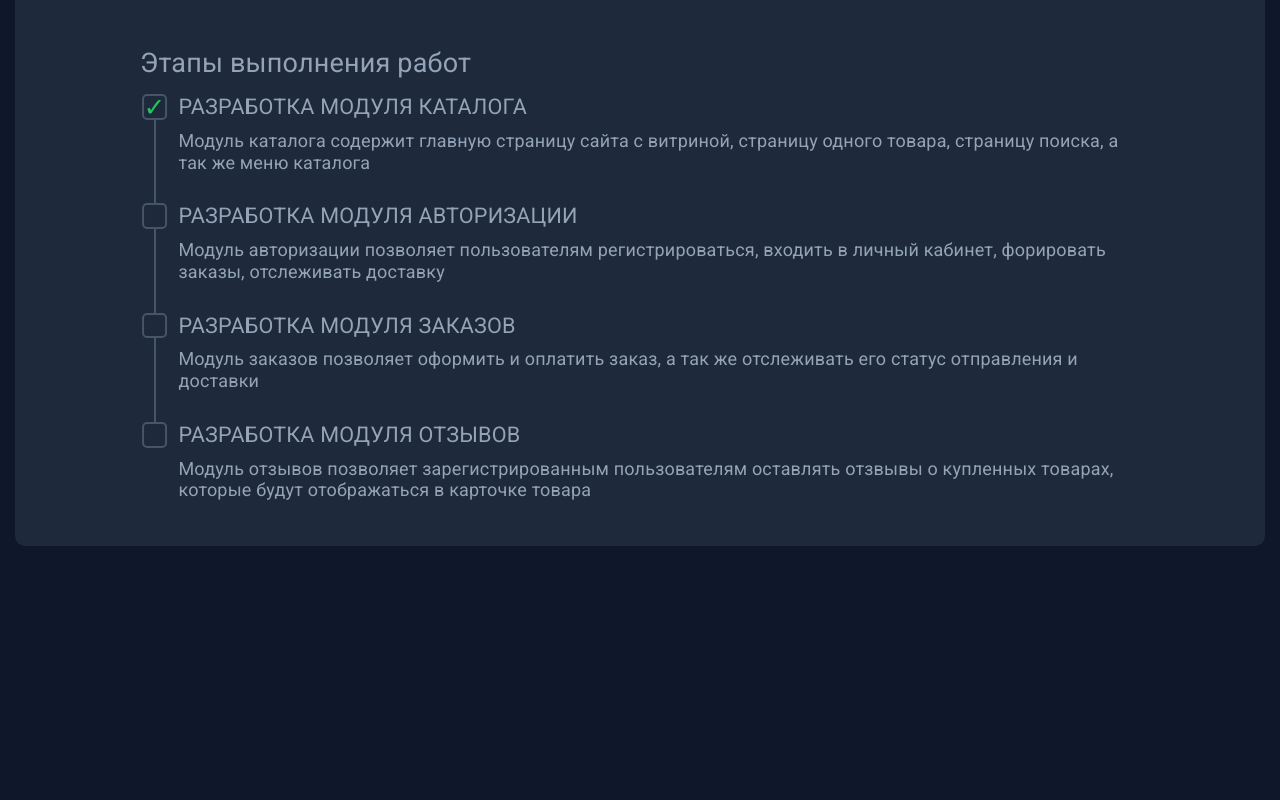
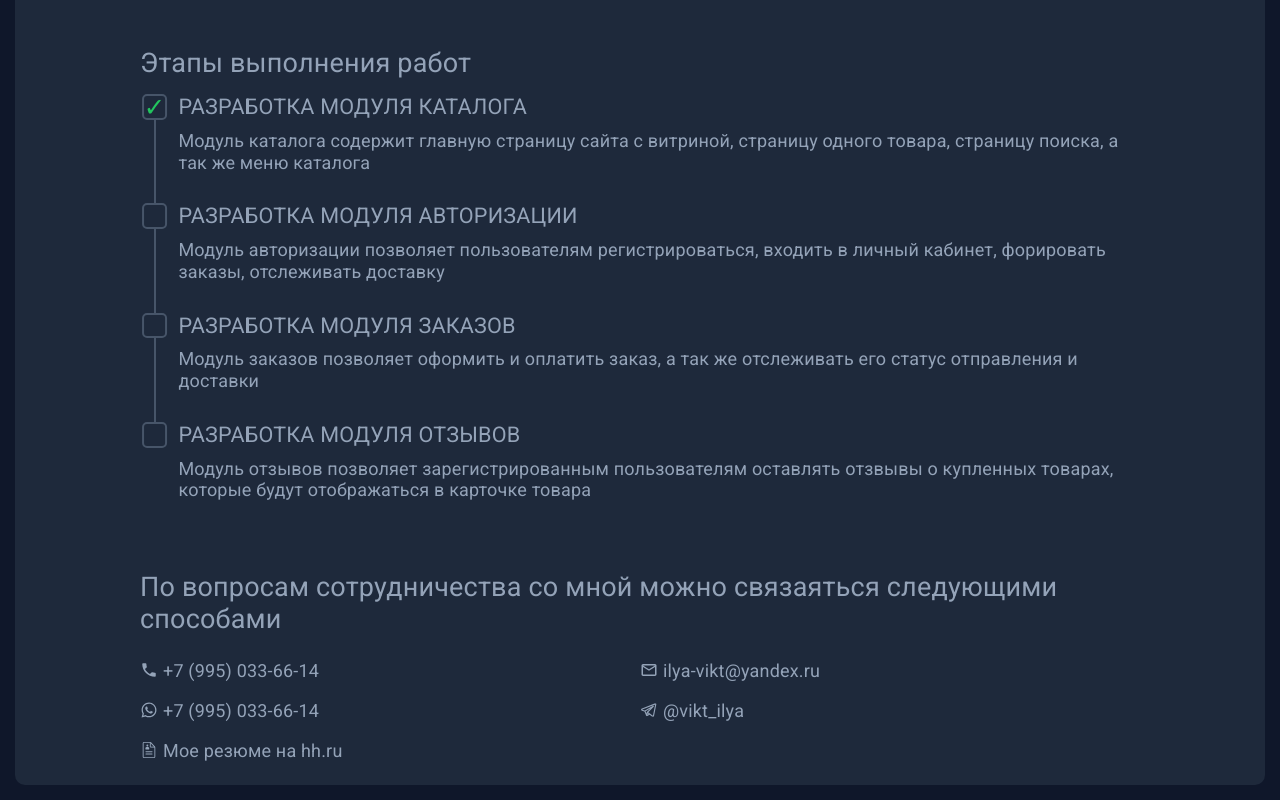
Before and after one commit to ilya-vikt/jm-frontend, a Vue app: page /about in a window 1280 px wide. Shown: the part 394-1194 px from the top of the page. Before the commit the page ends 955 px from the top, so only its background shows below. Built offline with nearby package versions, Linux system fonts and the light colour scheme; no server answers.

Commit message:
add contacts block to the About page

```diff
--- /dev/null
+++ b/src/about/blocks/AboutContacts.vue
@@ -0,0 +1,69 @@
+<template>
+  <div class="about-contacts">
+    <h2>По вопросам сотрудничества со мной можно связаяться следующими способами</h2>
+    <ul class="about-contacts__list">
+      <li>
+        <OuterLink
+          :icon="PhoneIcon"
+          href="tel:+79950336614"
+        >
+          +7 (995) 033-66-14
+        </OuterLink>
+      </li>
+      <li>
+        <OuterLink
+          :icon="MailIcon"
+          href="mailto:ilya-vikt@yandex.ru"
+          target="_blank"
+        >
+          ilya-vikt@yandex.ru
+        </OuterLink>
+      </li>
+      <li>
+        <OuterLink
+          :icon="WhatsappIcon"
+          href="https://wa.me/+79950336614"
+          target="_blank"
+        >
+          +7 (995) 033-66-14
+        </OuterLink>
+      </li>
+      <li>
+        <OuterLink
+          :icon="TelegramIcon"
+          href="https://t.me/vikt_ilya"
+          target="_blank"
+        >
+          @vikt_ilya
+        </OuterLink>
+      </li>
+    </ul>
+    <OuterLink
+      :icon="ResumeIcon"
+      href="https://hh.ru/resume/cb4d9b0cff0bf69e0f0039ed1f727148687145"
+      target="_blank"
+    >
+      Мое резюме на hh.ru
+    </OuterLink>
+  </div>
+</template>
+
+<script setup lang="ts">
+import {
+  PhoneIcon,
+  MailIcon,
+  TelegramIcon,
+  WhatsappIcon,
+  ResumeIcon
+} from '@/share/components/icons';
+import OuterLink from '@/about/components/OuterLink.vue';
+</script>
+
+<style scoped lang="scss">
+.about-contacts {
+  &__list {
+    display: grid;
+    grid-template-columns: 1fr 1fr;
+  }
+}
+</style>
--- /dev/null
+++ b/src/about/components/OuterLink.vue
@@ -0,0 +1,49 @@
+<template>
+  <a
+    :href="href"
+    class="outer-link"
+    :class="{
+      'outer-link--underline': underline
+    }"
+  >
+    <component
+      :is="icon"
+      v-if="icon"
+      class="outer-link__icon"
+    />
+    <slot />
+  </a>
+</template>
+
+<script setup lang="ts">
+defineProps<{
+  href: string;
+  icon?: Object;
+  underline?: boolean;
+}>();
+</script>
+
+<style scoped lang="scss">
+.outer-link {
+  display: inline-flex;
+  align-items: center;
+  transition: color $animation;
+  min-height: 40px;
+
+  @include mouse-hover {
+    color: var(--cl-text-hover);
+  }
+
+  &__icon {
+    width: auto;
+    height: 1rem;
+    margin-right: 5px;
+  }
+
+  &--underline {
+    text-decoration: underline;
+    text-decoration-skip-ink: none;
+    text-underline-offset: 3px;
+  }
+}
+</style>
--- a/src/about/views/AboutView.vue
+++ b/src/about/views/AboutView.vue
@@ -6,6 +6,7 @@
         <h2>Этапы выполнения работ</h2>
         <AboutTimeline class="about__timeline" />
       </div>
+      <AboutContacts />
     </div>
   </CardBase>
 </template>
@@ -14,6 +15,7 @@
 import CardBase from '@/share/components/CardBase.vue';
 import AboutArticle from '@/about/blocks/AboutArticle.vue';
 import AboutTimeline from '@/about/blocks/AboutTimeline.vue';
+import AboutContacts from '@/about/blocks/AboutContacts.vue';
 </script>
 
 <style scoped lang="scss">
--- /dev/null
+++ b/src/share/components/icons/GithubIcon.vue
@@ -0,0 +1,13 @@
+<template>
+  <svg
+    xmlns="http://www.w3.org/2000/svg"
+    width="24"
+    height="24"
+    viewBox="0 0 24 24"
+  >
+    <path
+      fill="currentColor"
+      d="M12 2A10 10 0 0 0 2 12c0 4.42 2.87 8.17 6.84 9.5c.5.08.66-.23.66-.5v-1.69c-2.77.6-3.36-1.34-3.36-1.34c-.46-1.16-1.11-1.47-1.11-1.47c-.91-.62.07-.6.07-.6c1 .07 1.53 1.03 1.53 1.03c.87 1.52 2.34 1.07 2.91.83c.09-.65.35-1.09.63-1.34c-2.22-.25-4.55-1.11-4.55-4.92c0-1.11.38-2 1.03-2.71c-.1-.25-.45-1.29.1-2.64c0 0 .84-.27 2.75 1.02c.79-.22 1.65-.33 2.5-.33c.85 0 1.71.11 2.5.33c1.91-1.29 2.75-1.02 2.75-1.02c.55 1.35.2 2.39.1 2.64c.65.71 1.03 1.6 1.03 2.71c0 3.82-2.34 4.66-4.57 4.91c.36.31.69.92.69 1.85V21c0 .27.16.59.67.5C19.14 20.16 22 16.42 22 12A10 10 0 0 0 12 2"
+    />
+  </svg>
+</template>
--- /dev/null
+++ b/src/share/components/icons/MailIcon.vue
@@ -0,0 +1,13 @@
+<template>
+  <svg
+    xmlns="http://www.w3.org/2000/svg"
+    width="24"
+    height="24"
+    viewBox="0 0 24 24"
+  >
+    <path
+      fill="currentColor"
+      d="M4 20q-.825 0-1.412-.587T2 18V6q0-.825.588-1.412T4 4h16q.825 0 1.413.588T22 6v12q0 .825-.587 1.413T20 20zm8-7L4 8v10h16V8zm0-2l8-5H4zM4 8V6v12z"
+    />
+  </svg>
+</template>
--- /dev/null
+++ b/src/share/components/icons/PhoneIcon.vue
@@ -0,0 +1,13 @@
+<template>
+  <svg
+    xmlns="http://www.w3.org/2000/svg"
+    width="24"
+    height="24"
+    viewBox="0 0 24 24"
+  >
+    <path
+      fill="currentColor"
+      d="M6.62 10.79c1.44 2.83 3.76 5.14 6.59 6.59l2.2-2.2c.27-.27.67-.36 1.02-.24c1.12.37 2.33.57 3.57.57c.55 0 1 .45 1 1V20c0 .55-.45 1-1 1c-9.39 0-17-7.61-17-17c0-.55.45-1 1-1h3.5c.55 0 1 .45 1 1c0 1.25.2 2.45.57 3.57c.11.35.03.74-.25 1.02z"
+    />
+  </svg>
+</template>
--- /dev/null
+++ b/src/share/components/icons/ResumeIcon.vue
@@ -0,0 +1,37 @@
+<template>
+  <svg
+    xmlns="http://www.w3.org/2000/svg"
+    width="24"
+    height="24"
+    viewBox="0 0 20 20"
+  >
+    <g fill="none">
+      <path
+        fill="currentColor"
+        d="M6.5 12.5a.5.5 0 0 1 0-1h7a.5.5 0 0 1 0 1zm0 2.5a.5.5 0 0 1 0-1h7a.5.5 0 0 1 0 1z"
+      />
+      <path
+        fill="currentColor"
+        fill-rule="evenodd"
+        d="M11.185 1H4.5A1.5 1.5 0 0 0 3 2.5v15A1.5 1.5 0 0 0 4.5 19h11a1.5 1.5 0 0 0 1.5-1.5V7.202a1.5 1.5 0 0 0-.395-1.014l-4.314-4.702A1.5 1.5 0 0 0 11.185 1M4 2.5a.5.5 0 0 1 .5-.5h6.685a.5.5 0 0 1 .369.162l4.314 4.702a.5.5 0 0 1 .132.338V17.5a.5.5 0 0 1-.5.5h-11a.5.5 0 0 1-.5-.5z"
+        clip-rule="evenodd"
+      />
+      <path
+        stroke="currentColor"
+        stroke-linecap="round"
+        stroke-linejoin="round"
+        d="M11.5 2.1v4.7h4.7"
+      />
+      <path
+        fill="currentColor"
+        d="M8.134 6.133a1.067 1.067 0 1 0 0-2.133a1.067 1.067 0 0 0 0 2.133"
+      />
+      <path
+        fill="currentColor"
+        fill-rule="evenodd"
+        d="M10.266 8.444c0-1.134-.955-1.955-2.133-1.955S6 7.309 6 8.444v.534a.356.356 0 0 0 .356.355h3.555a.356.356 0 0 0 .355-.355z"
+        clip-rule="evenodd"
+      />
+    </g>
+  </svg>
+</template>
--- /dev/null
+++ b/src/share/components/icons/TelegramIcon.vue
@@ -0,0 +1,15 @@
+<template>
+  <svg
+    xmlns="http://www.w3.org/2000/svg"
+    width="24"
+    height="24"
+    viewBox="0 0 24 24"
+  >
+    <path
+      fill="currentColor"
+      fill-rule="evenodd"
+      d="M5.788 14.02a.746.746 0 0 0 .132.031a456.056 456.056 0 0 1 .844 2.002c.503 1.202 1.01 2.44 1.121 2.796c.139.438.285.736.445.94c.083.104.178.196.29.266a.88.88 0 0 0 .186.088c.32.12.612.07.795.009a1.313 1.313 0 0 0 .304-.15L9.91 20l2.826-1.762l3.265 2.502c.048.037.1.068.156.093c.392.17.772.23 1.13.182c.356-.05.639-.199.85-.368a1.992 1.992 0 0 0 .564-.728l.009-.022l.003-.008l.002-.004v-.002l.001-.001a.756.756 0 0 0 .04-.133l2.98-15.025a.752.752 0 0 0 .014-.146c0-.44-.166-.859-.555-1.112c-.334-.217-.705-.227-.94-.209c-.252.02-.486.082-.643.132a3.458 3.458 0 0 0-.26.094l-.011.005l-16.714 6.556l-.002.001a2.296 2.296 0 0 0-.167.069a2.522 2.522 0 0 0-.38.212c-.227.155-.75.581-.661 1.285c.07.56.454.905.689 1.071c.128.091.25.156.34.199c.04.02.126.054.163.07l.01.003zm14.138-9.152h-.002a.785.785 0 0 1-.026.011L3.164 11.444a.818.818 0 0 1-.026.01l-.01.003a1.126 1.126 0 0 0-.09.04a.851.851 0 0 0 .086.043l3.142 1.058a.75.75 0 0 1 .16.076l10.377-6.075l.01-.005a1.59 1.59 0 0 1 .124-.068c.072-.037.187-.091.317-.131c.09-.028.357-.107.645-.014a.854.854 0 0 1 .588.689a.84.84 0 0 1 .003.424c-.07.275-.262.489-.437.653c-.15.14-2.096 2.016-4.015 3.868l-2.613 2.52l-.465.45l5.872 4.502a.536.536 0 0 0 .251.04a.229.229 0 0 0 .117-.052a.495.495 0 0 0 .103-.12l.002-.001l2.89-14.573a1.858 1.858 0 0 0-.267.086zm-8.461 12.394l-1.172-.898l-.284 1.805zm-2.247-2.68l1.165-1.125l2.613-2.522l.973-.938l-6.52 3.817l.035.082a339.2 339.2 0 0 1 1.22 2.92l.283-1.8a.747.747 0 0 1 .231-.435"
+      clip-rule="evenodd"
+    />
+  </svg>
+</template>
--- /dev/null
+++ b/src/share/components/icons/WhatsappIcon.vue
@@ -0,0 +1,13 @@
+<template>
+  <svg
+    xmlns="http://www.w3.org/2000/svg"
+    width="24"
+    height="24"
+    viewBox="0 0 24 24"
+  >
+    <path
+      fill="currentColor"
+      d="M19.05 4.91A9.816 9.816 0 0 0 12.04 2c-5.46 0-9.91 4.45-9.91 9.91c0 1.75.46 3.45 1.32 4.95L2.05 22l5.25-1.38c1.45.79 3.08 1.21 4.74 1.21c5.46 0 9.91-4.45 9.91-9.91c0-2.65-1.03-5.14-2.9-7.01m-7.01 15.24c-1.48 0-2.93-.4-4.2-1.15l-.3-.18l-3.12.82l.83-3.04l-.2-.31a8.264 8.264 0 0 1-1.26-4.38c0-4.54 3.7-8.24 8.24-8.24c2.2 0 4.27.86 5.82 2.42a8.183 8.183 0 0 1 2.41 5.83c.02 4.54-3.68 8.23-8.22 8.23m4.52-6.16c-.25-.12-1.47-.72-1.69-.81c-.23-.08-.39-.12-.56.12c-.17.25-.64.81-.78.97c-.14.17-.29.19-.54.06c-.25-.12-1.05-.39-1.99-1.23c-.74-.66-1.23-1.47-1.38-1.72c-.14-.25-.02-.38.11-.51c.11-.11.25-.29.37-.43s.17-.25.25-.41c.08-.17.04-.31-.02-.43s-.56-1.34-.76-1.84c-.2-.48-.41-.42-.56-.43h-.48c-.17 0-.43.06-.66.31c-.22.25-.86.85-.86 2.07c0 1.22.89 2.4 1.01 2.56c.12.17 1.75 2.67 4.23 3.74c.59.26 1.05.41 1.41.52c.59.19 1.13.16 1.56.1c.48-.07 1.47-.6 1.67-1.18c.21-.58.21-1.07.14-1.18s-.22-.16-.47-.28"
+    />
+  </svg>
+</template>
```
Also changed, not shown: src/share/components/icons/index.ts (+13 -1 lines).
